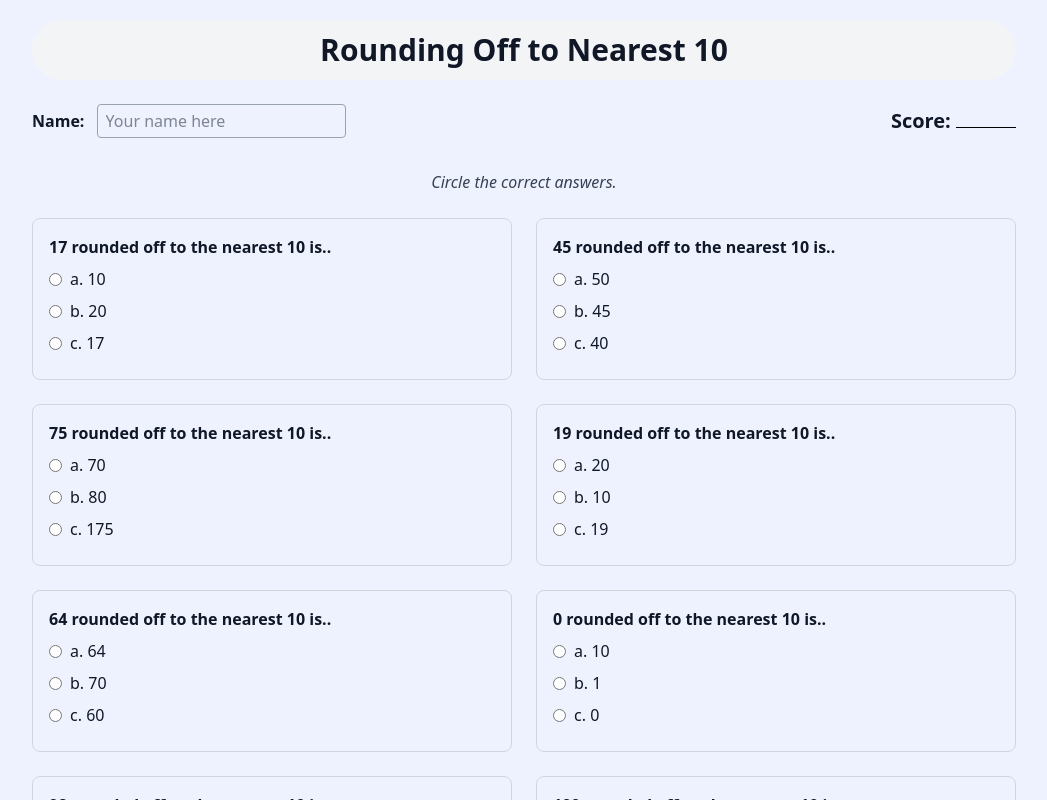
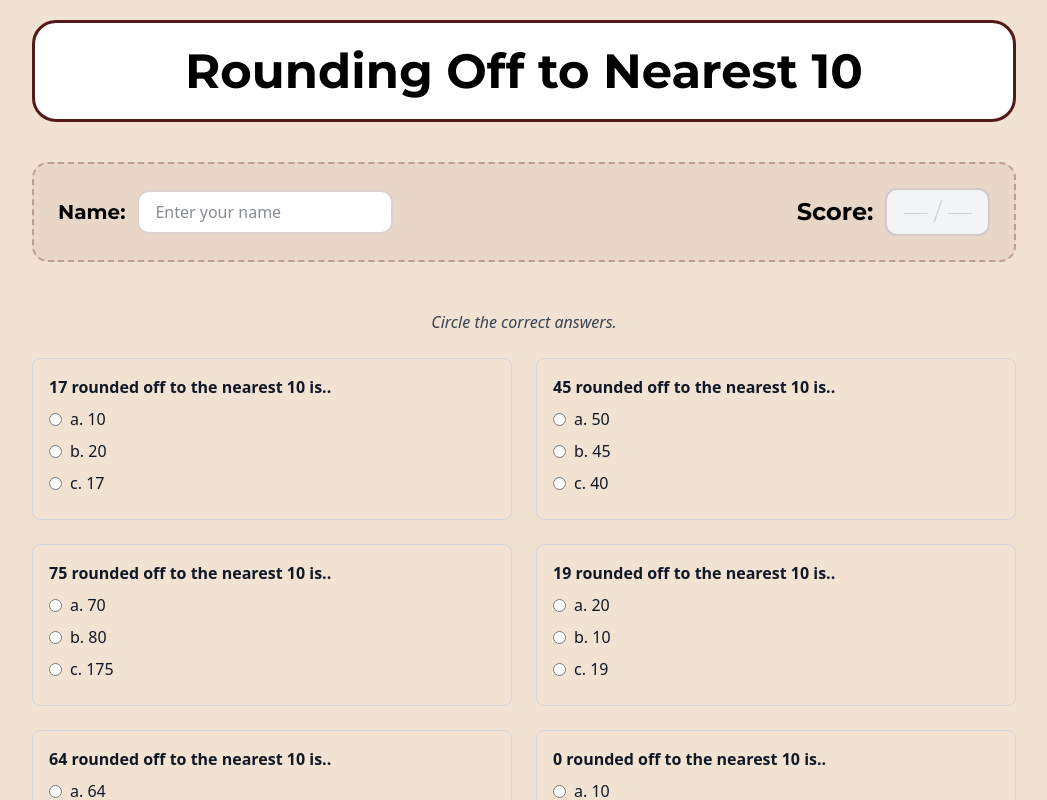
Before and after one commit to Arif-Sofi/worksheetPractice, a Next.js app: page / in a window 1280 px wide. Shown: the top 800 px of the page, without its empty margins (116-1163 px from the left). Built offline with nearby package versions, Linux system fonts and the light colour scheme.

Commit message:
update UIUX

```diff
--- a/src/app/components/CopyrightInfo.tsx
+++ b/src/app/components/CopyrightInfo.tsx
@@ -6,16 +6,16 @@ import React from "react"; // Importing React.
  */
 export default function Copyright() {
   return (
-  // Tailwind: mt-12 (margin-top), pt-6 (padding-top), border-t (top border)
-    <footer className="mt-12 pt-6 border-t border-gray-200 text-center">
-      <p className="text-xs text-gray-500">
-        copyright:{" "}
+  // Tailwind: mt-16 (margin-top), pt-8 (padding-top), border-t-2 (top border), border-dashed
+    <footer className="mt-16 pt-8 border-t-2 border-dashed border-gray-200 text-center">
+      <p className="text-sm text-black font-medium">
+        copyright:
         {/* Links should always have rel="noopener noreferrer" for security when using target="_blank" */}
         <a
           href="http://www.mathinenglish.com"
           target="_blank"
           rel="noopener noreferrer"
-          className="text-blue-500 hover:underline"
+          className="text-black hover:text-black hover:underline transition-colors ml-8"
         >
           www.mathinenglish.com
         </a>
--- a/src/app/components/Header.tsx
+++ b/src/app/components/Header.tsx
@@ -2,8 +2,8 @@ import React from "react";
 
 export default function Header() {
   return (
-    // Tailwind: text-3xl (size), font-bold, text-center, border-b-2 (bottom border), pb-3 (padding-bottom), mb-6 (margin-bottom)
-    <header className="bg-gray-100 rounded-4xl text-3xl font-bold text-center  p-3 mb-6">
+    // Tailwind: text-4xl (size), font-montserrat, text-primary, text-center, border-4 (border), rounded-3xl, p-6, mb-10, shadow-lg
+    <header className="bg-white border-3 border-secondary rounded-3xl text-4xl md:text-5xl font-montserrat font-bold text-center text-black p-6 mb-10 transition-transform hover:scale-[1.01]">
       <h1>Rounding Off to Nearest 10</h1>
     </header>
   );
--- a/src/app/components/UserInfo.tsx
+++ b/src/app/components/UserInfo.tsx
@@ -17,27 +17,29 @@ export default function StudentInfo({
 }: StudentInfoProps) {
   return (
   // Tailwind: flex layout that stacks on mobile (flex-col) and rows on small screens (sm:flex-row).
-    <div className="flex flex-col sm:flex-row justify-between items-start sm:items-center gap-4 mb-8">
+    <div className="flex flex-col sm:flex-row justify-between items-start sm:items-center gap-6 mb-12 bg-secondary/5 p-6 rounded-2xl border-2 border-dashed border-secondary/30">
       {/* NAME INPUT SECTION */}
-      <div>
-        <label className="font-bold mr-2">Name: </label>
+      <div className="flex items-center w-full sm:w-auto">
+        <label className="font-montserrat font-bold text-xl text-black mr-3 whitespace-nowrap">Name: </label>
         <input
           type="text"
           value={name}
           onChange={(e) => onNameChange(e.target.value)} // Calling the parent's handler.
           disabled={isSubmitted} // Locking the input if the worksheet is finished.
-          placeholder="Your name here"
-          className="border border-gray-400 rounded px-2 py-1 outline-none focus:ring-2 focus:ring-blue-400 disabled:bg-gray-100"
+          placeholder="Enter your name"
+          className="w-full sm:w-64 bg-white border-2 border-secondary/20 rounded-xl px-4 py-2 outline-none focus:ring-2 focus:ring-primary focus:border-primary/50 transition-all font-medium disabled:bg-gray-50 disabled:text-gray-400"
         />
       </div>
 
       {/* SCORE DISPLAY SECTION */}
-      <div className="text-xl">
-        <span className="font-bold">Score: </span>
-        <span className="border-b border-black min-w-15 inline-block text-center px-2">
+      <div className="text-2xl font-montserrat flex items-center">
+        <span className="font-bold text-black mr-3">Score: </span>
+        <div className="bg-gray-100 border-2 border-secondary/20 rounded-xl min-w-25 h-12 flex items-center justify-center px-4">
           {/* If score is null (not submitted), show the placeholder "____" */}
-          {score !== null ? `${score} / ${totalQuestions}` : ""}
-        </span>
+          <span className={score !== null ? "text-black font-bold" : "text-gray-300"}>
+            {score !== null ? `${score} / ${totalQuestions}` : "— / —"}
+          </span>
+        </div>
       </div>
     </div>
   );
--- a/src/app/globals.css
+++ b/src/app/globals.css
@@ -1,13 +1,13 @@
+@import url('https://fonts.googleapis.com/css2?family=Montserrat:ital,wght@0,100..900;1,100..900&display=swap');
+
 @import "tailwindcss";
 
-@import url('https://fonts.googleapis.com/css2?family=Baloo+2:wght@400;500;600;700&family=Comic+Neue:wght@300;400;700&display=swap');
-
 :root {
-  --background: #EEF2FF;
-  --foreground: #1E1B4B;
-  --primary: #4F46E5;
-  --secondary: #818CF8;
-  --cta: #F97316;
+  --background: #F1E2D1;
+  --foreground: #000000;
+  --primary: #810B38;
+  --secondary: #541A1A;
+  --cta: #541A1A;
 }
 
 @theme inline {
@@ -16,8 +16,7 @@
   --color-primary: var(--primary);
   --color-secondary: var(--secondary);
   --color-cta: var(--cta);
-  --font-baloo: "Baloo 2", cursive;
-  --font-comic: "Comic Neue", cursive;
+  --font-montserrat: "Montserrat", sans-serif;
 }
 
 /* @media (prefers-color-scheme: dark) {
@@ -30,5 +29,5 @@
 body {
   background: var(--background);
   color: var(--foreground);
-  font-family: var(--font-comic);
+  font-family: "Montserrat", sans-serif;
 }
--- a/src/app/layout.tsx
+++ b/src/app/layout.tsx
@@ -1,4 +1,11 @@
 import "./globals.css";
+
+import { Montserrat } from 'next/font/google'
+
+const montserrat = Montserrat({
+  subsets: ['latin'],
+  display: 'swap',
+})
 
 export const metadata = {
   title: "Rounding Worksheet",
@@ -11,7 +18,7 @@ export default function RootLayout({
   children: React.ReactNode;
 }) {
   return (
-    <html lang="en">
+    <html lang="en" className={montserrat.className}>
       <body className="bg-gray-50 min-h-screen text-slate-900">
         {/* TASK: You can add a global Navigation or Header here if needed */}
         {children}
```
